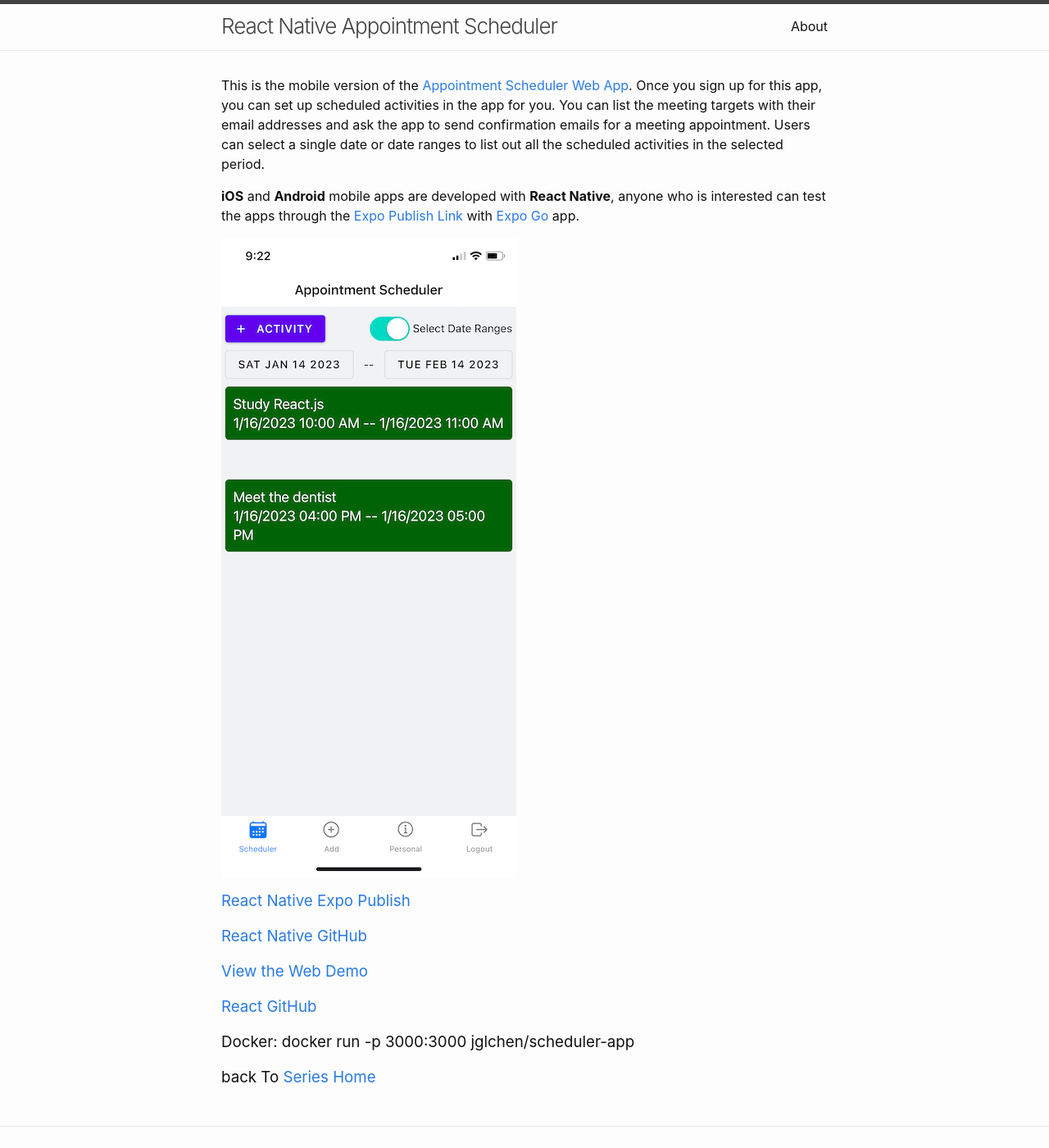
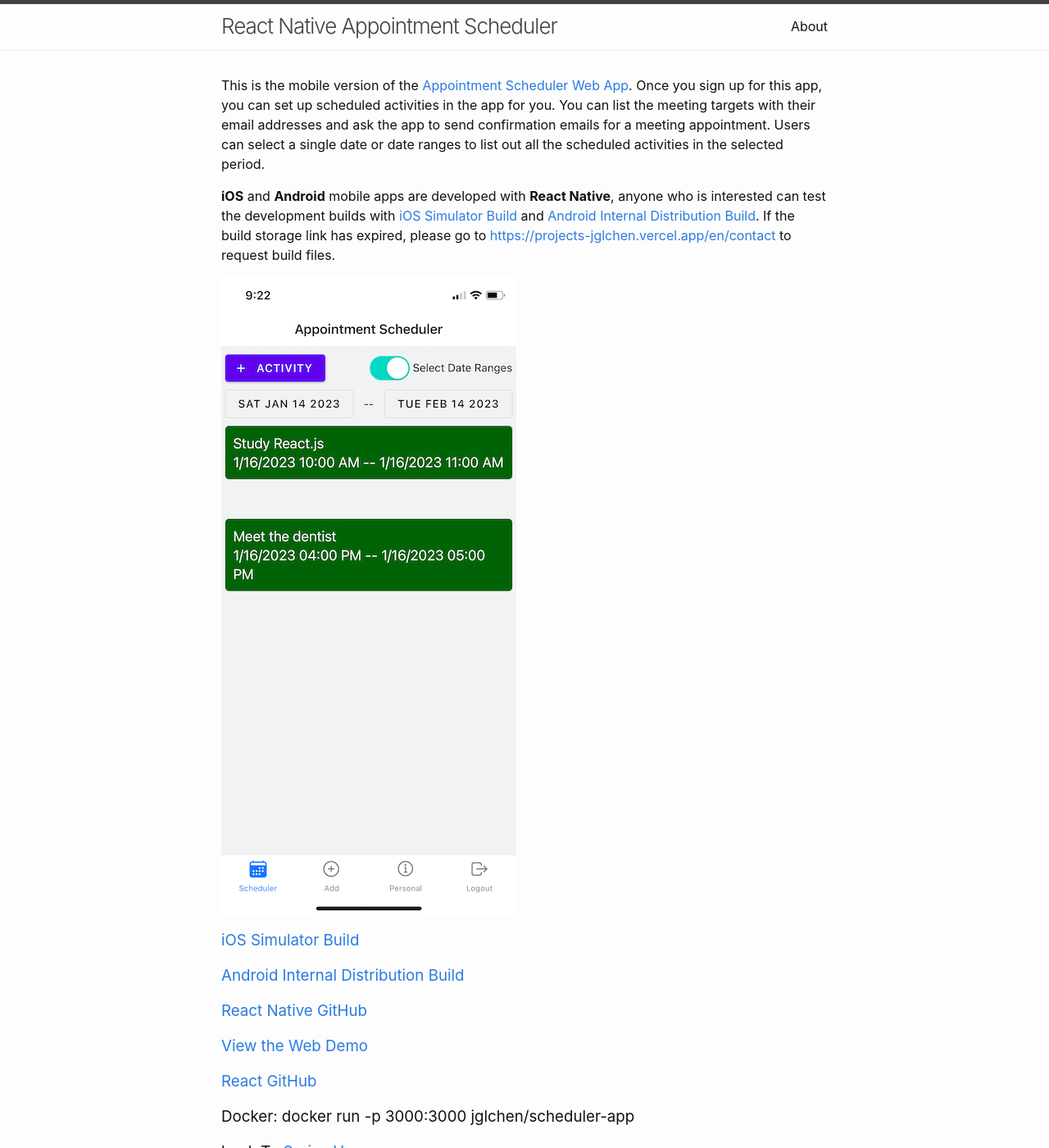
Before and after one commit to jglchen/react-native-scheduler-app, a Jekyll site: the page built from index.md, in a window 1280 px wide and 1400 px high. Shown: the whole window at 82% size. Built offline with Jekyll 4.4.1, drawn with Linux system fonts in a browser that asks for light colours; comment, search, counter and statistics services are not loaded.

Commit message:
Update index.md

```diff
--- a/index.md
+++ b/index.md
@@ -10,11 +10,12 @@ layout: home
 
 This is the mobile version of the [Appointment Scheduler Web App](https://scheduler-app-ten.vercel.app). Once you sign up for this app, you can set up scheduled activities in the app for you. You can list the meeting targets with their email addresses and ask the app to send confirmation emails for a meeting appointment. Users can select a single date or date ranges to list out all the scheduled activities in the selected period.
 
-**iOS** and **Android** mobile apps are developed with **React Native**, anyone who is interested can test the apps through the [Expo Publish Link](https://exp.host/@jglchen/scheduler-app) with [Expo Go](https://expo.dev/client) app.
+**iOS** and **Android** mobile apps are developed with **React Native**, anyone who is interested can test the development builds with [iOS Simulator Build](https://expo.dev/accounts/jglchen/projects/scheduler-app/builds/b893e49f-c0ba-4681-bbb7-a6a31f3cbeb6) and [Android Internal Distribution Build](https://expo.dev/accounts/jglchen/projects/scheduler-app/builds/3315b912-f965-4e99-96a1-b394bb2dc4f7). If the build storage link has expired, please go to [https://projects-jglchen.vercel.app/en/contact](https://projects-jglchen.vercel.app/en/contact) to request build files.
 
 ![react-native-scheduler-app-screenshot](/images/react-native-scheduler-app-screenshot.png)
 
-### [React Native Expo Publish](https://expo.dev/@jglchen/scheduler-app)
+### [iOS Simulator Build](https://expo.dev/accounts/jglchen/projects/scheduler-app/builds/b893e49f-c0ba-4681-bbb7-a6a31f3cbeb6)
+### [Android Internal Distribution Build](https://expo.dev/accounts/jglchen/projects/scheduler-app/builds/3315b912-f965-4e99-96a1-b394bb2dc4f7)
 ### [React Native GitHub](https://github.com/jglchen/react-native-scheduler-app)
 ### [View the Web Demo](https://scheduler-app-ten.vercel.app)
 ### [React GitHub](https://github.com/jglchen/scheduler-app)
```
